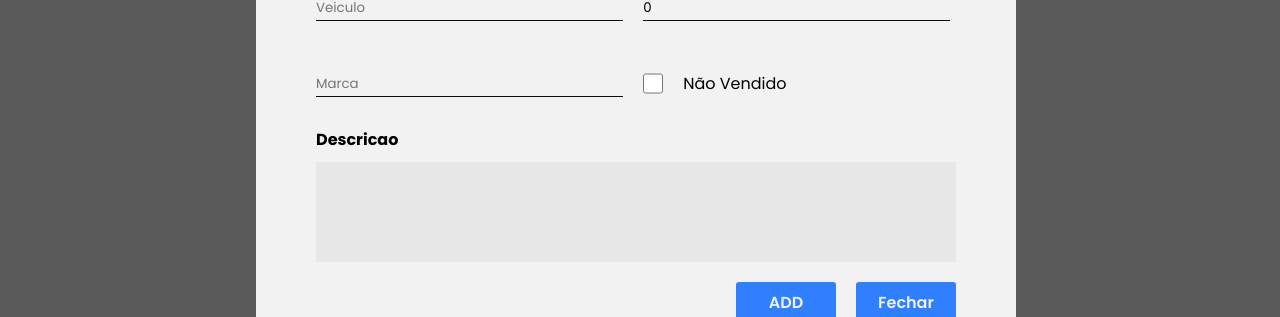
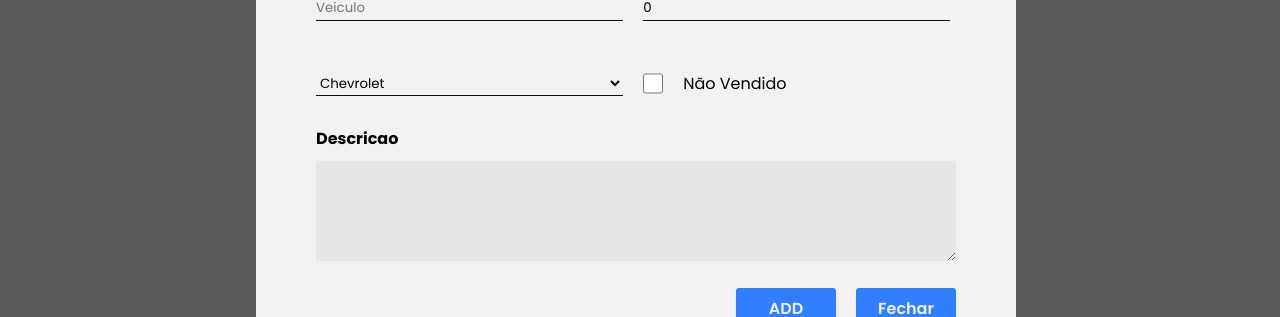
Before and after one commit to DiogoRodriguees/AUTO_HK, a React (Vite) app in the folder client/: page / in a window 1280 px wide. Both pictures are taken after a click on the icon 1235 px from the left and 110 px from the top of the page. Shown: the part 253-570 px from the top of the page. Built offline with nearby package versions, Linux system fonts and the light colour scheme; no server answers.

Commit message:
:rocket: novo input para descrição e marca

```diff
--- a/client/src/components/Modal/index.jsx
+++ b/client/src/components/Modal/index.jsx
@@ -117,11 +117,23 @@ export default function Modal({
                                 />
 
                                 <Field
+                                    component="select"
                                     type="text"
                                     name="brand"
                                     placeholder="Marca"
-                                    className="input"
-                                />
+                                    className="input-marca"
+                                >
+                                    <option value="Chevrolet">Chevrolet</option>
+                                    <option value="Ford">Ford</option>
+                                    <option value="Fiat">Fiat</option>
+                                    <option value="Volkswagem">
+                                        Volkswagem
+                                    </option>
+                                    <option value="Porsche">Porsche</option>
+                                    <option value="Volvo">Volvo</option>
+                                    <option value="Toyota">Toyota</option>
+                                </Field>
+
                                 <Field
                                     type="checkbox"
                                     name="sold"
@@ -138,7 +150,8 @@ export default function Modal({
                                     Descricao
                                 </label>
                                 <Field
-                                    type="text"
+                                    component="textarea"
+                                    type="textarea"
                                     name="description"
                                     className="box-descricao"
                                 />
--- a/client/src/components/Modal/style.css
+++ b/client/src/components/Modal/style.css
@@ -33,8 +33,25 @@
     margin-bottom: 30px;
     background-color: #f2f2f2;
 }
+.input-marca {
+    border: none;
+    border-bottom: 1px solid #0d0d0d;
+
+    cursor: pointer;
+    width: 48%;
+    height: 25px;
+    margin-bottom: 30px;
+    background-color: #f2f2f2;
+}
 
 .input:focus {
+    box-shadow: 0 0 0 0;
+    outline: 0;
+    border-bottom: 1px solid #307fff;
+    color: #307fff;
+}
+
+.input-marca:focus {
     box-shadow: 0 0 0 0;
     outline: 0;
     border-bottom: 1px solid #307fff;
```
